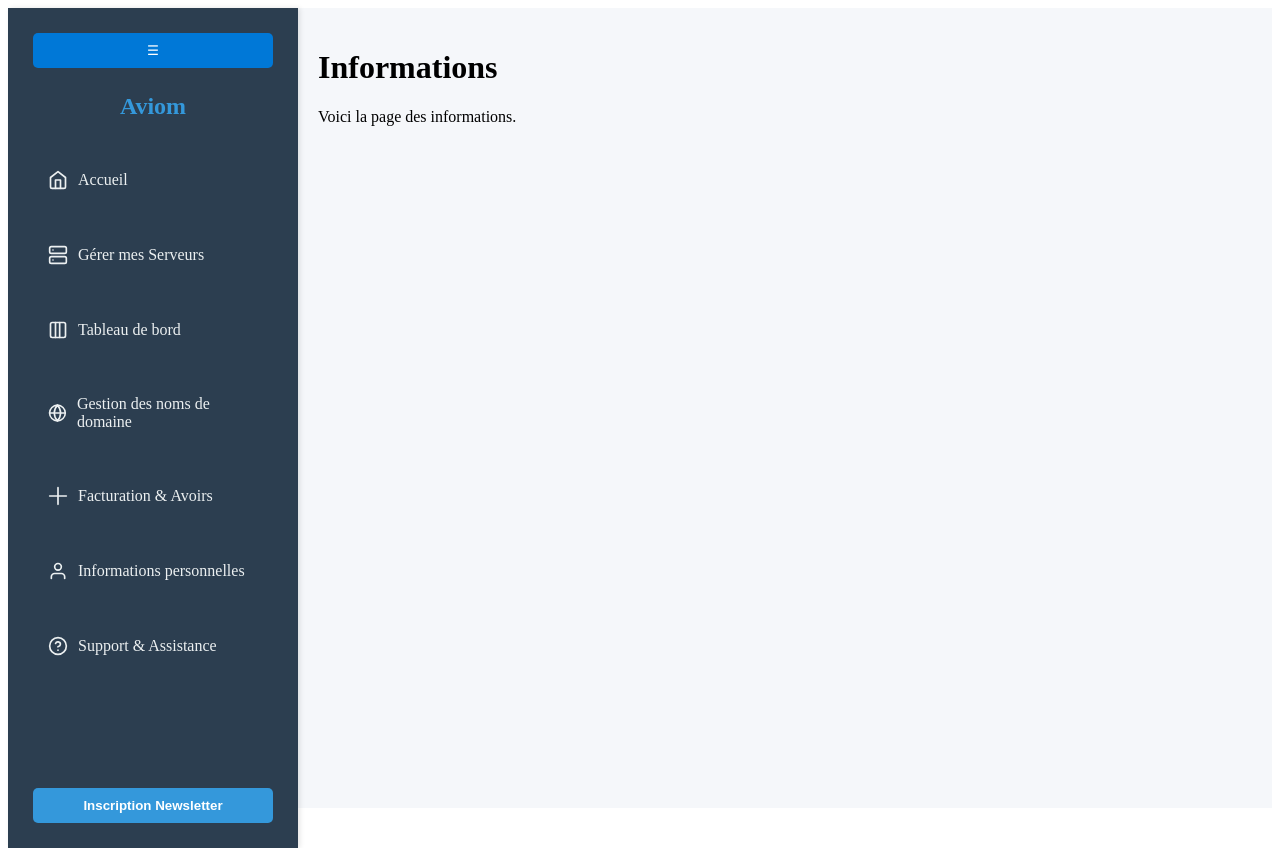
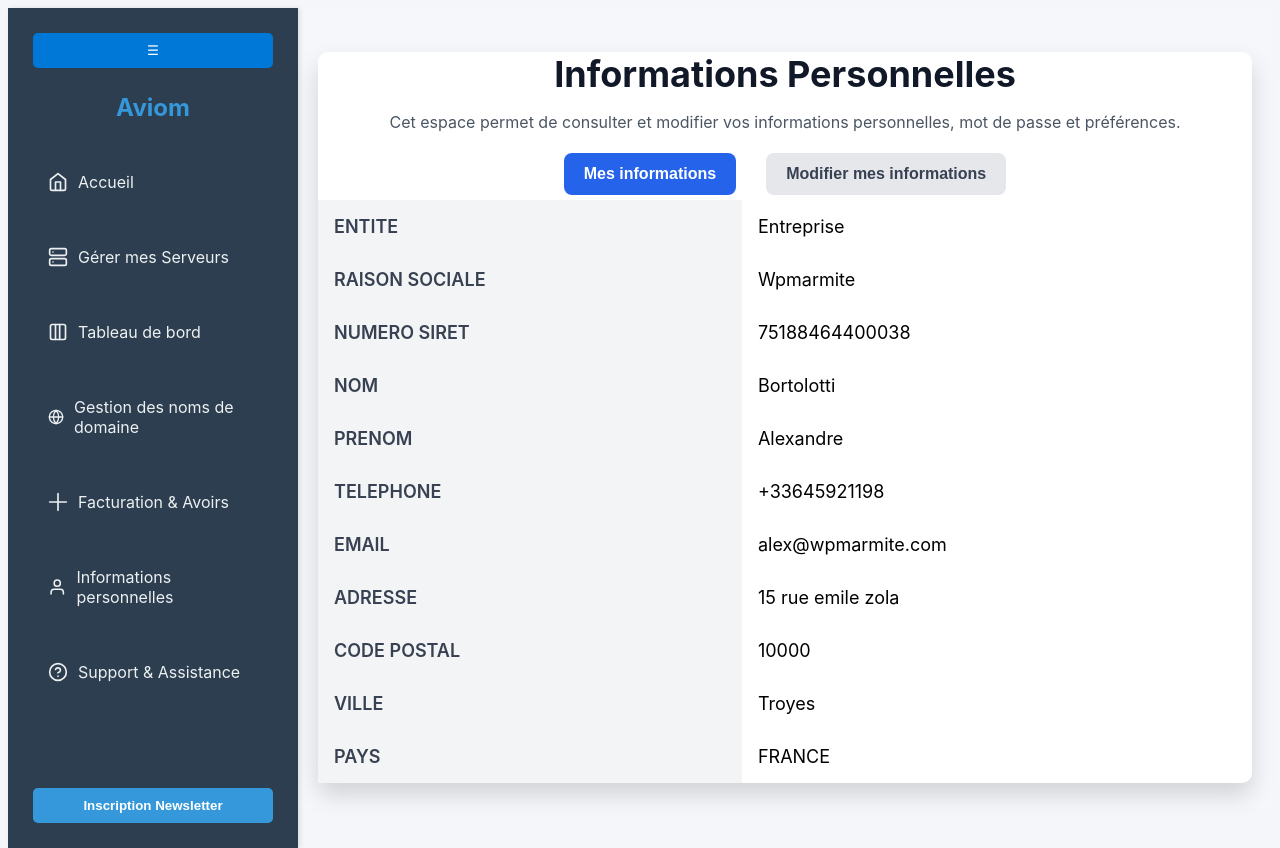
Before and after one commit to MrFuegoleon/aviom-front, a React (Vite) app in the folder aviom-v/: page /informations in a window 1280 px wide. Built offline with nearby package versions, Linux system fonts and the light colour scheme.

Commit message:
Information Personnelle

```diff
--- a/aviom-v/src/pages/Serveur.css
+++ b/aviom-v/src/pages/Serveur.css
@@ -333,7 +333,7 @@ button:hover {
 .order-button {
   padding: 10px;
   background-color: #008000;
-  color: white;
+  color: black;
   border: none;
   cursor: pointer;
 }
@@ -341,48 +341,56 @@ button:hover {
 .service-table, .service-table td, .service-table th {
   color: black;
 }
-/* Conteneur pour les boutons Créer */
+/* Container des boutons */
 .create-buttons-container {
   display: flex;
-  justify-content: space-between;
+  justify-content: space-between;  /* Espacement uniforme entre les boutons */
+  align-items: center;  /* Centrer verticalement les boutons */
   margin-bottom: 20px;
+  margin-top: 20px;
 }
 
-/* Wrapper pour chaque bouton Créer */
-.create-btn-wrapper {
-  width: 23%;
-  text-align: center;
-}
-
-/* Style des boutons Créer */
+/* Conteneur du bouton */
 .create-btn {
-  padding: 10px 15px;
+  position: absolute;
+  padding: 10px 20px;
   font-size: 14px;
   color: white;
   border: none;
   cursor: pointer;
   border-radius: 5px;
-  width: 100%;
+  width: 100px;
 }
-/* Couleurs spécifiques pour chaque plan */
+
+/* Exemple pour positionner le premier bouton à 50px du haut et 100px de la gauche */
 .create-btn.eco {
-  background-color: #00b100; /* Couleur ECO */
+  background-color: #28a745;
+  top: 815px;
+  left: 950px;
   color: black;
 }
 
+/* Ajouter un autre bouton à une autre position */
 .create-btn.duo {
-  background-color: #007bff; /* Couleur DUO */
+  background-color: #007bff;
+  top: 815px;  /* Positionner à 120px du haut */
+  left: 1150px; /* Positionner à 250px de la gauche */
   color: black;
 }
+
 
 .create-btn.trio {
   background-color: #ff0000; /* Couleur TRIO */
   color: black;
+  top: 815px;  /* Positionner à 120px du haut */
+  left: 1330px; /* Positionner à 250px de la gauche */
 }
 
 .create-btn.pro {
   background-color: #808080; /* Couleur PRO */
   color: black;
+  top: 815px;  /* Positionner à 120px du haut */
+  left: 1530px; /* Positionner à 250px de la gauche */
 }
 
 /* Aligner les colonnes avec les boutons Créer */
--- /dev/null
+++ b/aviom-v/src/pages/information.css
@@ -0,0 +1,154 @@
+body {
+    font-family: 'Inter', sans-serif;
+    background-color: #f4f6f9;
+  }
+
+  .max-w-5xl {
+    max-width: 1600px;
+  }
+
+  .bg-white {
+    background-color: white;
+  }
+
+  .shadow-xl {
+    box-shadow: 0 12px 25px rgba(0, 0, 0, 0.15);
+  }
+
+  .rounded-lg {
+    border-radius: 10px;
+  }
+
+  .border-gray-300 {
+    border-color: #d1d5db;
+  }
+
+  .text-4xl {
+    font-size: 2.25rem;
+  }
+
+  .font-bold {
+    font-weight: bold;
+  }
+
+  .text-gray-900 {
+    color: #111827;
+  }
+
+  .text-gray-600 {
+    color: #4b5563;
+  }
+
+  .text-center {
+    text-align: center;
+  }
+
+  .button-container {
+    display: flex;
+    justify-content: center;
+    gap: 20px;
+  }
+
+  .tab-button {
+    padding: 12px 20px;
+    font-size: 1rem;
+    font-weight: bold;
+    border-radius: 8px;
+    transition: all 0.3s ease-in-out;
+    cursor: pointer;
+    border: none;
+    background: #e5e7eb;
+    color: #374151;
+  }
+
+  .tab-button.active {
+    background: #2563eb;
+    color: white;
+  }
+
+  .tab-button:hover {
+    background: #1e40af;
+    color: white;
+  }
+
+  .w-full {
+    width: 100%;
+  }
+
+  .border-collapse {
+    border-collapse: collapse;
+  }
+
+  .border-b {
+    border-bottom-width: 1px;
+  }
+
+  .border-gray-200 {
+    border-color: #e5e7eb;
+  }
+
+  .p-4 {
+    padding: 1rem;
+  }
+
+  .font-semibold {
+    font-weight: 600;
+  }
+
+  .bg-gray-100 {
+    background-color: #f3f4f6;
+  }
+
+  .uppercase {
+    text-transform: uppercase;
+  }
+
+  .text-gray-700 {
+    color: #374151;
+  }
+
+  .text-lg {
+    font-size: 1.125rem;
+  }
+
+  .px-3 {
+    padding-left: 0.75rem;
+    padding-right: 0.75rem;
+  }
+
+  .py-2 {
+    padding-top: 0.5rem;
+    padding-bottom: 0.5rem;
+  }
+
+  .border-gray-400 {
+    border-color: #9ca3af;
+  }
+
+  .focus\:outline-none:focus {
+    outline: none;
+  }
+
+  .focus\:ring-2:focus {
+    box-shadow: 0 0 0 2px rgba(59, 130, 246, 0.5);
+  }
+
+  .focus\:ring-blue-600:focus {
+    box-shadow: 0 0 0 2px rgba(37, 99, 235, 0.5);
+  }
+
+  .mt-6 {
+    margin-top: 1.5rem;
+  }
+
+  .bg-yellow-500 {
+    background-color: rgba(37, 99, 235, 0.5);
+  }
+
+  .hover\:bg-yellow-700:hover {
+    background-color: rgba(37, 99, 235, 0.5);
+  }
+
+  .shadow-md {
+    box-shadow: 0px 4px 6px rgba(0, 0, 0, 0.1);
+  }
--- a/aviom-v/src/pages/informations.jsx
+++ b/aviom-v/src/pages/informations.jsx
@@ -1,12 +1,85 @@
-import React from 'react';
+import React, { useState } from "react";
+import "./information.css";
 
-function Informations() {
+const UserInfo = () => {
+  const [isEditing, setIsEditing] = useState(false);
+  const [userInfo, setUserInfo] = useState({
+    entite: "Entreprise",
+    raisonSociale: "Wpmarmite",
+    numeroSiret: "75188464400038",
+    nom: "Bortolotti",
+    prenom: "Alexandre",
+    telephone: "+33645921198",
+    email: "alex@wpmarmite.com",
+    adresse: "15 rue emile zola",
+    codePostal: "10000",
+    ville: "Troyes",
+    pays: "FRANCE"
+  });
+
+  const handleChange = (e) => {
+    const { name, value } = e.target;
+    setUserInfo((prev) => ({ ...prev, [name]: value }));
+  };
+
+  const handleSave = () => {
+    setIsEditing(false);
+  };
+
   return (
-    <div>
-      <h1>Informations</h1>
-      <p>Voici la page des informations.</p>
+    <div className="max-w-5xl mx-auto p-10 bg-white shadow-xl rounded-lg border border-gray-300">
+      <h1 className="text-4xl font-bold text-gray-900 mb-4 text-center">Informations Personnelles</h1>
+      <p className="text-gray-600 text-center mb-6">
+        Cet espace permet de consulter et modifier vos informations personnelles, mot de passe et préférences.
+      </p>
+      <div className="button-container flex justify-center space-x-6 mb-6">
+        <button
+          className={`tab-button ${!isEditing ? 'active' : ''}`}
+          onClick={() => setIsEditing(false)}
+        >
+          Mes informations
+        </button>
+        <button
+          className={`tab-button ${isEditing ? 'active' : ''}`}
+          onClick={() => setIsEditing(true)}
+        >
+          Modifier mes informations
+        </button>
+      </div>
+      <table className="w-full text-left border-collapse border border-gray-300 rounded-lg overflow-hidden">
+        <tbody>
+          {Object.entries(userInfo).map(([key, value]) => (
+            <tr key={key} className="border-b border-gray-200 hover:bg-gray-100 transition">
+              <td className="p-4 font-semibold bg-gray-100 uppercase text-gray-700 text-lg">{key.replace(/([A-Z])/g, ' $1').trim()}</td>
+              <td className="p-4">
+                {isEditing ? (
+                  <input
+                    type="text"
+                    name={key}
+                    value={value}
+                    onChange={handleChange}
+                    className="w-full px-3 py-2 border border-gray-400 rounded-lg focus:outline-none focus:ring-2 focus:ring-blue-600"
+                  />
+                ) : (
+                  <span className="text-gray-800 font-medium text-lg">{value}</span>
+                )}
+              </td>
+            </tr>
+          ))}
+        </tbody>
+      </table>
+      {isEditing && (
+        <div className="mt-6 text-center">
+          <button
+            className="px-8 py-3 bg-yellow-500 text-white rounded-lg hover:bg-yellow-700 transition shadow-md"
+            onClick={handleSave}
+          >
+            Enregistrer
+          </button>
+        </div>
+      )}
     </div>
   );
-}
+};
 
-export default Informations;
+export default UserInfo;
--- a/aviom-v/src/pages/services.jsx
+++ b/aviom-v/src/pages/services.jsx
@@ -144,19 +144,12 @@ const Serveur = () => {
                 <td className="pro">✔</td>
               </tr>
               <div className="create-buttons-container">
-              <div className="create-btn-wrapper">
-                <button className="create-btn eco">Créer</button>
+                <button className="create-btn eco" onClick={() => handleButtonClick("eco")}>Créer</button>
+                <button className="create-btn duo" onClick={() => handleButtonClick("duo")}>Créer</button>
+                <button className="create-btn trio" onClick={() => handleButtonClick("trio")}>Créer</button>
+                <button className="create-btn pro" onClick={() => handleButtonClick("pro")}>Créer</button>
               </div>
-              <div className="create-btn-wrapper">
-                <button className="create-btn duo">Créer</button>
-              </div>
-              <div className="create-btn-wrapper">
-                <button className="create-btn trio">Créer</button>
-              </div>
-              <div className="create-btn-wrapper">
-                <button className="create-btn pro">Créer</button>
-              </div>
-            </div>
+
                   </tbody>
                 </table>
               </div>
```
